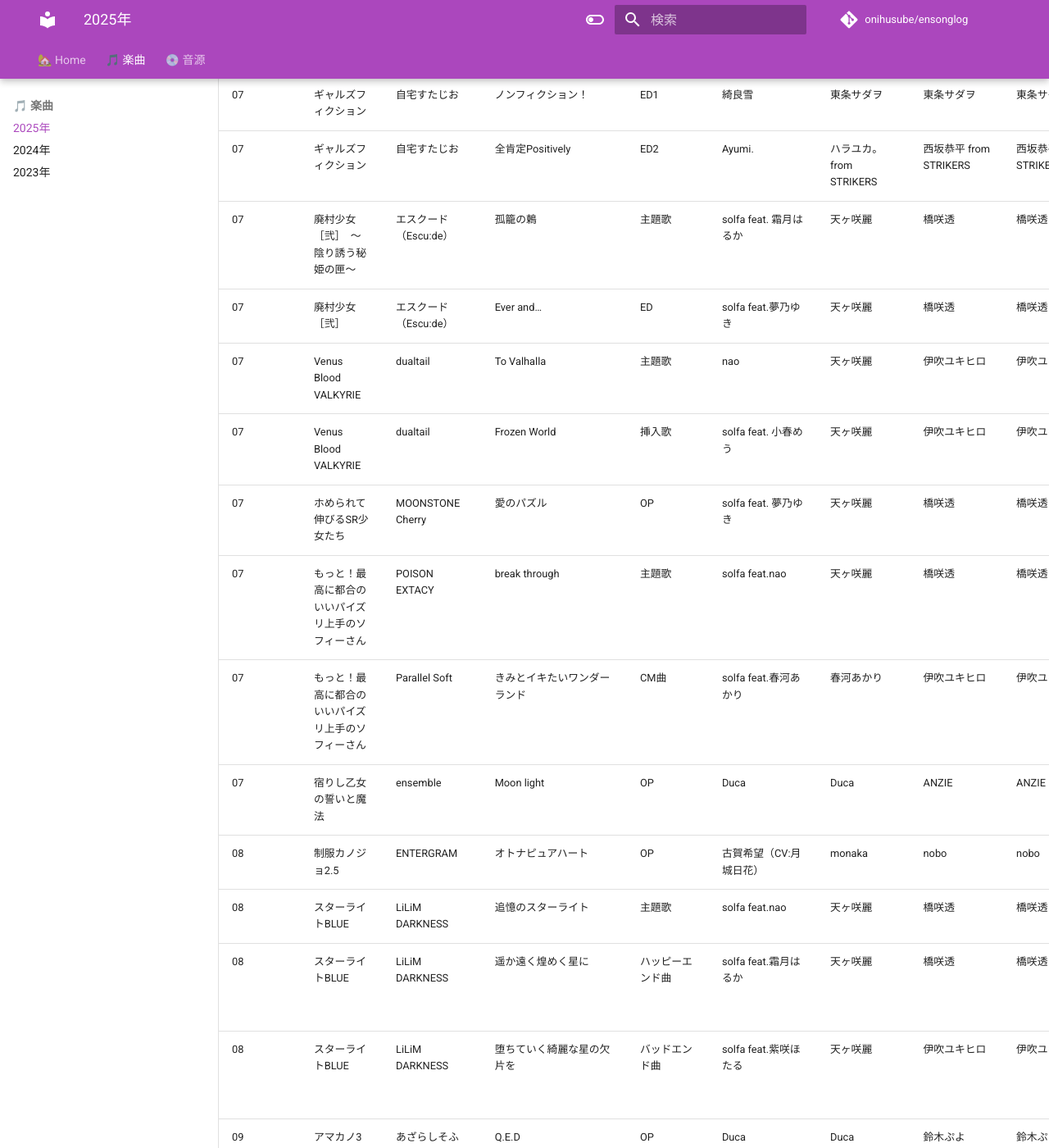
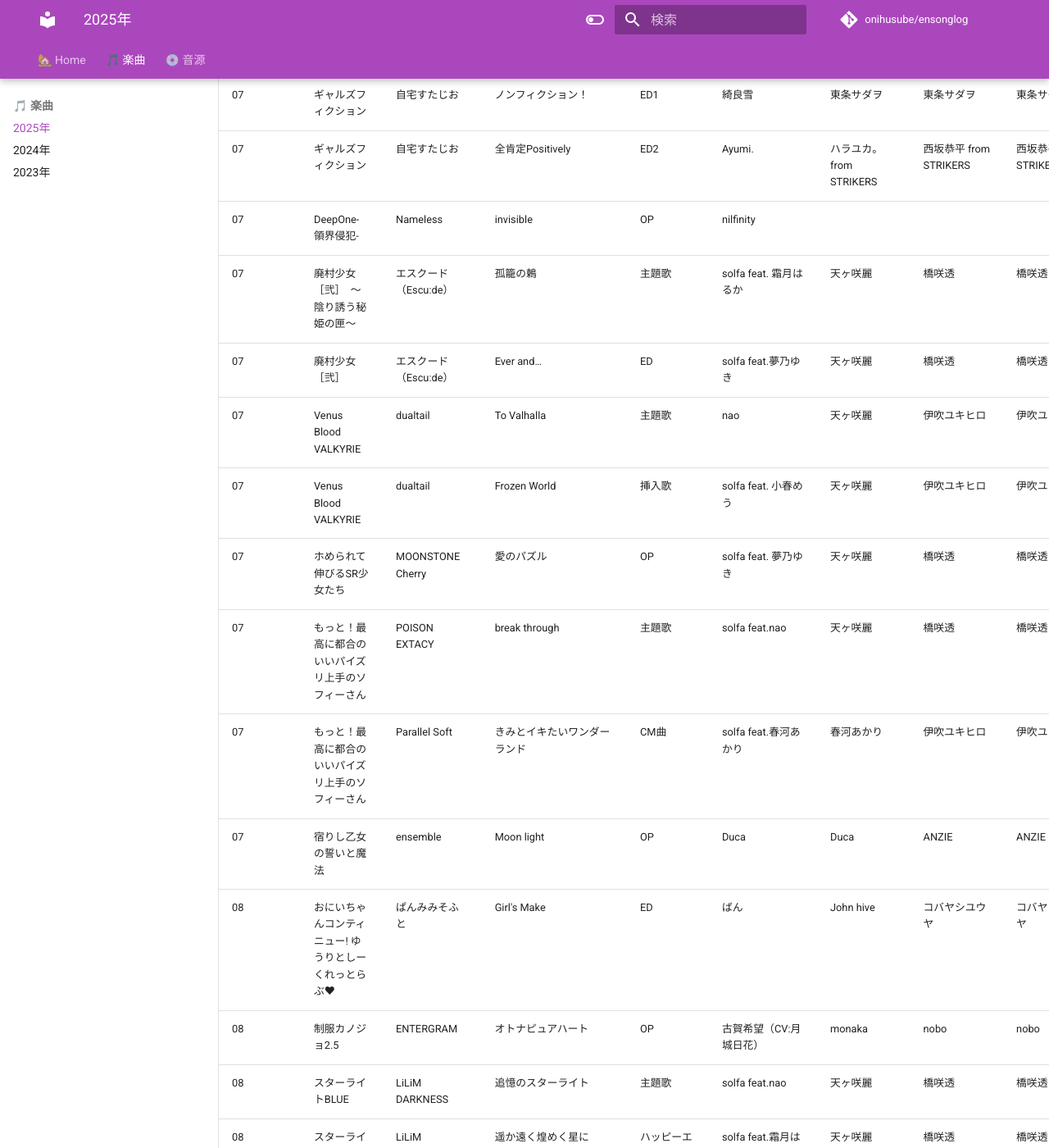
Before and after one commit to onihusube/ensonglog, an MkDocs documentation site: the page built from docs/2025/楽曲.md, in a window 1280 px wide and 1400 px high, scrolled down 14818 px. Shown: the whole window at 82% size. Built offline with MkDocs 1.6.1 and Material for MkDocs 9.7.7, drawn with Linux system fonts in a browser that asks for light colours; emoji names are drawn with the system emoji font; comment, search, counter and statistics services are not loaded; some of the changed text lies outside the part shown.

Commit message:
DeepOne発売日追記

```diff
--- a/docs/2025/楽曲.md
+++ b/docs/2025/楽曲.md
@@ -138,6 +138,7 @@ search:
 | 07<!--/25--> | ギャルズフィクション | 自宅すたじお | Gals Fashion | OP | 月乃 | 東条サダヲ | 東条サダヲ | 東条サダヲ | 同封特典	主題歌CD | E.Guitar：Nemoka.T | [:fontawesome-brands-youtube:](https://www.youtube.com/watch?v=CNeMykc9nZU) |
 | 07<!--/25--> | ギャルズフィクション | 自宅すたじお | ノンフィクション！ | ED1 | 綺良雪 | 東条サダヲ | 東条サダヲ | 東条サダヲ | 同封特典	主題歌CD | E.Guitar：Nemoka.T | |
 | 07<!--/25--> | ギャルズフィクション | 自宅すたじお | 全肯定Positively | ED2 | Ayumi. | ハラユカ。from STRIKERS | 西坂恭平 from STRIKERS | 西坂恭平 from STRIKERS | 同封特典	主題歌CD | | |
+| 07<!--/25--> | DeepOne-領界侵犯- | Nameless | invisible | OP | nilfinity | | | | | | [:fontawesome-brands-youtube:](https://www.youtube.com/watch?v=sVYXpiFP3rk) |
 | 07<!--/25--> | 廃村少女［弐］　～陰り誘う秘姫の匣～ | エスクード（Escu:de） | 孤籠の鶫 | 主題歌 | solfa feat. 霜月はるか | 天ヶ咲麗 | 橋咲透 | 橋咲透 | [FANZA](https://dlsoft.dmm.co.jp/detail/views_0910/) </br> 音楽全集 | | [:fontawesome-brands-youtube:](https://www.youtube.com/watch?v=hy_9IVXxsAk) |
 | 07<!--/25--> | 廃村少女［弐］ | エスクード（Escu:de） | Ever and… | ED | solfa feat.夢乃ゆき | 天ヶ咲麗 | 橋咲透 | 橋咲透 | 音楽全集 | | |
 | 07<!--/25--> | Venus Blood VALKYRIE  | dualtail | To Valhalla | 主題歌 | nao  | 天ヶ咲麗 | 伊吹ユキヒロ | 伊吹ユキヒロ | | | [:fontawesome-brands-youtube:](https://www.youtube.com/watch?v=x8CZQ53HjBQ) |
@@ -146,6 +147,7 @@ search:
 | 07<!--/25--> | もっと！最高に都合のいいパイズリ上手のソフィーさん | POISON EXTACY | break through | 主題歌 | solfa feat.nao | 天ヶ咲麗 | 橋咲透 | 橋咲透 | 限定版特典 |  | [HP](https://www.parallel-soft.net/p-ex/project/pm2/download.html) |
 | 07<!--/25--> | もっと！最高に都合のいいパイズリ上手のソフィーさん | Parallel Soft | きみとイキたいワンダーランド | CM曲 | solfa feat.春河あかり | 春河あかり | 伊吹ユキヒロ | 伊吹ユキヒロ | | | [HP](https://www.parallel-soft.net/p-ex/project/pm2/DL/pm2_cm.mp4) |
 | 07<!--/25--> | 宿りし乙女の誓いと魔法 | ensemble | Moon light | OP | Duca | Duca | ANZIE | ANZIE | |  | [:fontawesome-brands-youtube:](https://www.youtube.com/watch?v=ofeQLkjSU04) [:fontawesome-brands-youtube:](https://www.youtube.com/watch?v=JS7mvOz5sbo) |
+| 08<!--/17--> | おにいちゃんコンティニュー! ゆうりとしーくれっとらぶ♥ | ぱんみみそふと | Girl's Make | ED | ばん | John hive | コバヤシユウヤ | コバヤシユウヤ | | | |
 | 08<!--/28--> | 制服カノジョ2.5 | ENTERGRAM | オトナピュアハート  | OP   | 古賀希望（CV:月城日花） | monaka  | nobo | nobo | | Guitar:鴇田樹 </br> Mix:清野健太郎 | [:fontawesome-brands-youtube:](https://www.youtube.com/watch?v=yxBVvN9KUns)  |
 | 08<!--/29--> | スターライトBLUE | LiLiM DARKNESS | 追憶のスターライト | 主題歌 | solfa feat.nao | 天ヶ咲麗 | 橋咲透 | 橋咲透 | 同梱特典 ボーカルソングCD | | [:fontawesome-brands-youtube:](https://www.youtube.com/watch?v=YuR7cawrjO4) |
 | 08<!--/29--> | スターライトBLUE | LiLiM DARKNESS | 遥か遠く煌めく星に | ハッピーエンド曲 | solfa feat.霜月はるか | 天ヶ咲麗 | 橋咲透 | 橋咲透 | 同梱特典 ボーカルソングCD (Midlength ver) |  |  |
@@ -165,13 +167,11 @@ search:
 |  | 梦之彼方-fate prologue |  | 今はいいんだよ | 主題歌 | MIMI×kotoha |  |  |  |  |  |  |
 |  | 梦之彼方-fate prologue |  | 大好きだよ | キャラクターソング | のんです | のんです、菱爱 | 東の明るさ | 東の明るさ |  |  | [B站](https://bilibili.com/video/BV19H4y177hK/) |
 | | 透明的她与真实的我 | Kawayi play | 透明的她 | 主題曲 | | | | | | | |
-| | おにいちゃんコンティニュー! ゆうりとしーくれっとらぶ♥ | ぱんみみそふと | Girl's Make | ED | ばん | John hive | コバヤシユウヤ | コバヤシユウヤ | | | |
 | | ゆめうつつクインテット | るび様を崇める会 | ゆめうつつシンドローム | 主題歌 | 月乃 | SlenderGirl | SlenderGirl | SlenderGirl | | | [:fontawesome-brands-youtube:](https://www.youtube.com/watch?v=a1NNHG7T6KU) |
 | | ゆめうつつクインテット | るび様を崇める会 |  | ED | 月乃 | | | | | | |
 |  | パーガトリー・ブルー | ENDLESS SUMMER Studio | Hello Again | イメージソング | NishiHaru, shizuki (asir rera) | cittan* (Sprite Recordings) | cittan* (Sprite Recordings) |  |  | Guitar and Bass - Nygaki </br> Mixing and Mastering - Shibayan (Shibayan Records) | [:fontawesome-brands-youtube:](https://www.youtube.com/watch?v=4YL_bfROOeE) |
 |  | CRACK LACK GOODLUCK | ひまわり組 | カラフルスカイ | OP| synthesizerV【花隈千冬・宮舞モカ・Mai】 | TFT | TFT |  |  |  | [:fontawesome-brands-twitter:](https://x.com/TFT7822/status/1884547400620195965) |
 |  | 恋～清楚系猟奇物語～ | 狐を疑い | | OP | | | | | | | [:fontawesome-brands-youtube:](https://www.youtube.com/watch?v=PEvBSG6HGTI) |
-|  | DeepOne-領界侵犯- | Nameless | invisible | OP | nilfinity | | | | | | [:fontawesome-brands-youtube:](https://www.youtube.com/watch?v=sVYXpiFP3rk) |
 |  | 恋爱绮谭 | | 我又一次找到你 | 主題歌 | | 梦野瞳 / 代佳怡 | 代佳怡 | 大熊 | | 鼓手：Nils | [B站](https://bilibili.com/video/BV1QxfKYxEvV/) |
 | 05<!--/30-->  | バカップル・サプリメント | ま～まれぇど | ココロビタミン | 主題歌 | uniy | KyoKa | 藤井稿太郎 | 藤井稿太郎 | | mix, mastering：影虎 | |
 | Q3 | 透明的她与真实的我 | 可味玩KawayiPlay | 透明的她 | OP | 可可味 | 随风念影 | 丸山公详 | | | 混音：木木、透明 | [B站](https://bilibili.com/video/BV13y411q7eN/) |
```
